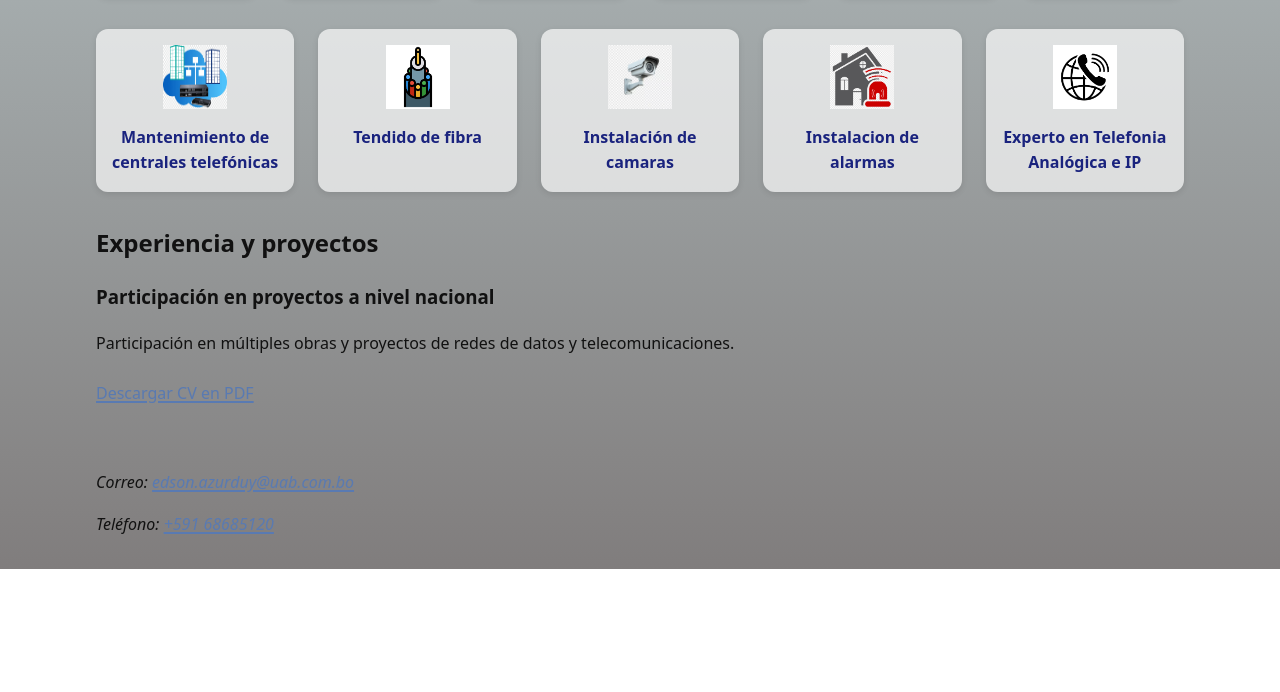
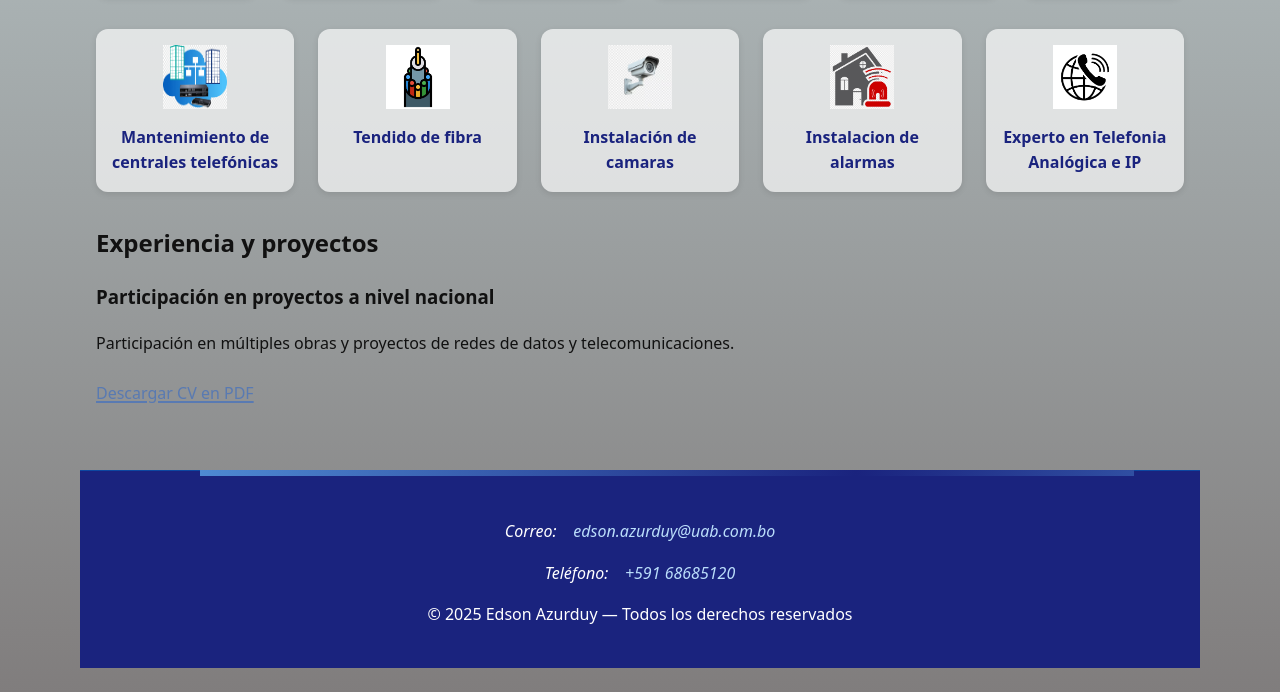
Before and after one commit to EdsonA8911/practicaSEVEN, a plain HTML site: page index.html in a window 1280 px wide. Shown: the part 933-1625 px from the top of the page. Before the commit the page ends 1502 px from the top, so only its background shows below. Drawn offline with Linux system fonts and the light colour scheme.

Commit message:
mejora del footer correo y numero vienen al frente

```diff
--- a/index.html
+++ b/index.html
@@ -10,7 +10,7 @@
   {
     "@context": "https://schema.org",
     "@type": "Person",
-    "name": "Edson Azurduy",
+    "name": "Edson Josue Azurduy Ordoñez",
     "jobTitle": "Diseñador de redes",
     "description": "Diseñador de redes y estudiante de ingeniería. Experiencia en proyectos de construcción, radiofrecuencias y certificación de redes.",
     "image": "img/perfil.png",
@@ -31,7 +31,7 @@
            width="144" height="144"
            loading="lazy" decoding="async">
       <div>
-        <h1>Edson Azurduy</h1>
+        <h1>Edson Josue Azurduy Ordoñez</h1>
         <p>Diseñador de Redes | Estudiante | Apasionado por la tecnología</p>
       </div>
     </div>
@@ -132,12 +132,16 @@
 
   </main>
 
+  <section id="footer-section">
   <footer>
     <h2 class="visually-hidden">Pie de página</h2>
     <address>
-      <p>Correo: <a href="mailto:edson.azurduy@uab.com.bo">edson.azurduy@uab.com.bo</a></p>
-      <p>Teléfono: <a href="tel:+59168685120">+591 68685120</a></p>
+     <p>Correo:&nbsp;&nbsp;&nbsp; <a href="mailto:edson.azurduy@uab.com.bo">edson.azurduy@uab.com.bo</a></p>
+      <p>Teléfono:&nbsp;&nbsp;&nbsp; <a href="tel:+59168685120">+591 68685120</a></p>
     </address>
+    <p>&copy; 2025 Edson Azurduy — Todos los derechos reservados</p>
   </footer>
+</section>
+
 </body>
 </html>
--- a/style.css
+++ b/style.css
@@ -175,3 +175,44 @@ section{margin-block:1.5rem;}
   white-space:nowrap;
   border:0;
 }
+
+/* =========================
+   Footer estilizado
+========================= */
+#footer-section {
+  position: relative;
+  overflow: hidden;
+  margin-top: 2rem;
+}
+
+#footer-section::before {
+  content: "";
+  position: absolute;
+  top: 0;
+  left: 200px;
+  width: 73%;
+
+  height: 6px; /* franja superior */
+  background: linear-gradient(90deg, #1a237e, #64b5f6, #1a237e);
+  background-size: 200% 100%;
+  animation: wave 3s infinite linear;
+}
+
+#footer-section footer {
+  background: #1a237e;
+  color: #fff;
+  text-align: center;
+  padding: 2rem 1rem 1.5rem;
+  border-top: 1px solid #0d47a1;
+}
+
+#footer-section footer a {
+  color: #bbdefb;
+  text-decoration: none;
+  transition: color .3s ease;
+}
+
+#footer-section footer a:hover {
+  color: #ffffff;
+  text-decoration: underline;
+}
```
